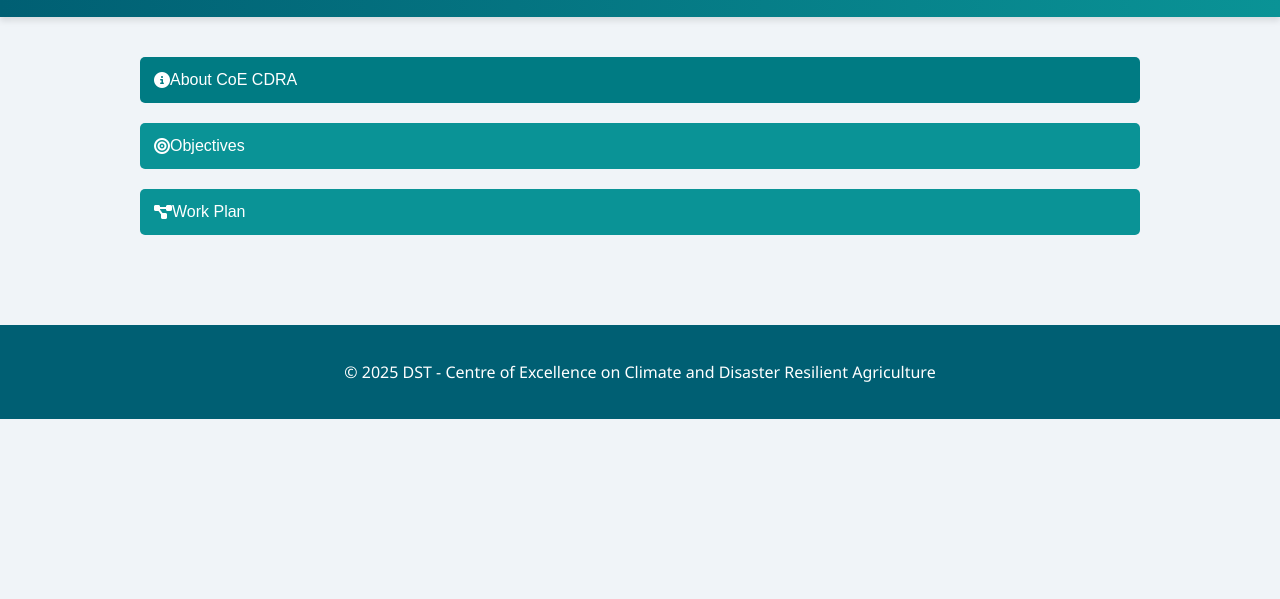
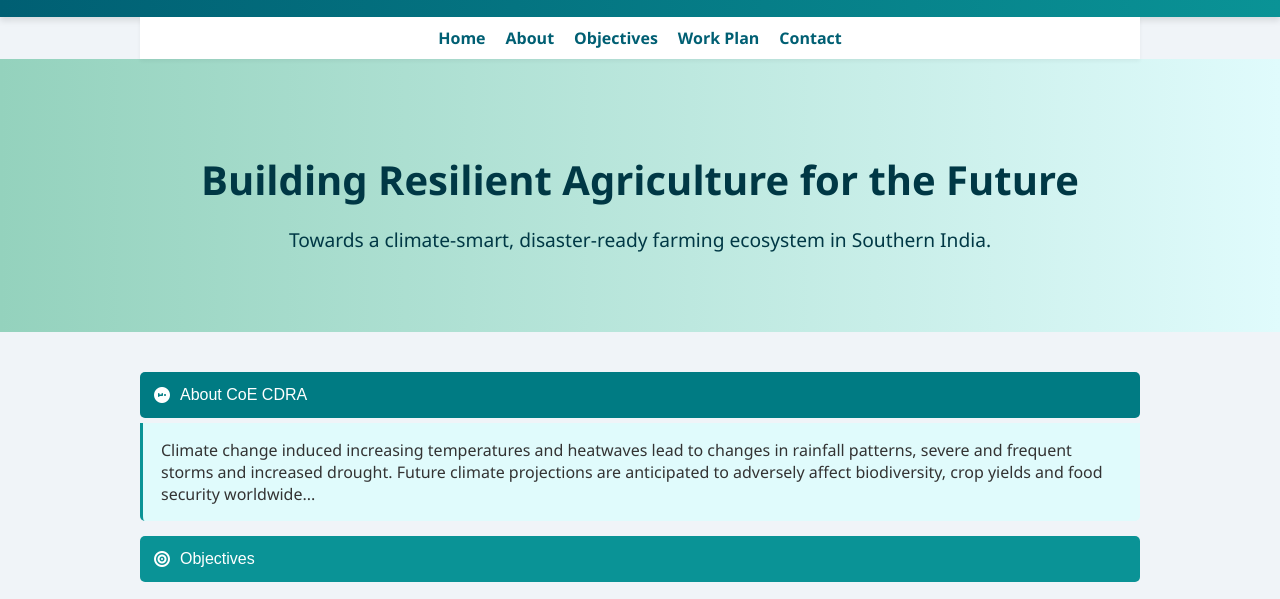
Before and after one commit to CoE-CDRA-TNAU/coecdra-site, a plain HTML site: page index.html in a window 1280 px wide. Both pictures are taken after a click on the button "About CoE CDRA". Shown: the part 180-779 px from the top of the page. Drawn offline with Linux system fonts and the light colour scheme.

Commit message:
Update index.html

```diff
--- a/index.html
+++ b/index.html
@@ -11,8 +11,15 @@
       document.querySelectorAll(".collapsible").forEach(button => {
         button.addEventListener("click", () => {
           const content = button.nextElementSibling;
-          content.style.display = content.style.display === "block" ? "none" : "block";
           button.classList.toggle("active");
+          const icon = button.querySelector(".icon");
+          icon.classList.toggle("rotate");
+
+          if (content.style.maxHeight) {
+            content.style.maxHeight = null;
+          } else {
+            content.style.maxHeight = content.scrollHeight + "px";
+          }
         });
       });
     });
@@ -30,15 +37,36 @@
     </div>
   </header>
 
+  <!-- Navigation -->
+  <nav class="navbar container">
+    <ul class="nav-links">
+      <li><a href="#">Home</a></li>
+      <li><a href="#about">About</a></li>
+      <li><a href="#objectives">Objectives</a></li>
+      <li><a href="#workplan">Work Plan</a></li>
+      <li><a href="#contact">Contact</a></li>
+    </ul>
+  </nav>
+
+  <!-- Hero Section -->
+  <section class="hero">
+    <div class="hero-content container">
+      <h1>Building Resilient Agriculture for the Future</h1>
+      <p>Towards a climate-smart, disaster-ready farming ecosystem in Southern India.</p>
+    </div>
+  </section>
+
+  <!-- Main Content -->
   <main class="container">
-    <section>
-      <button class="collapsible"><i class="fas fa-info-circle"></i> About CoE CDRA</button>
+    <section id="about">
+      <button class="collapsible"><i class="fas fa-info-circle icon"></i> About CoE CDRA</button>
       <div class="content">
         <p>Climate change induced increasing temperatures and heatwaves lead to changes in rainfall patterns, severe and frequent storms and increased drought. Future climate projections are anticipated to adversely affect biodiversity, crop yields and food security worldwide...</p>
       </div>
     </section>
-    <section>
-      <button class="collapsible"><i class="fas fa-bullseye"></i> Objectives</button>
+
+    <section id="objectives">
+      <button class="collapsible"><i class="fas fa-bullseye icon"></i> Objectives</button>
       <div class="content">
         <ul>
           <li>Understand climatic risk and vulnerability in agriculture under current and future climate.</li>
@@ -48,14 +76,16 @@
         </ul>
       </div>
     </section>
-    <section>
-      <button class="collapsible"><i class="fas fa-project-diagram"></i> Work Plan</button>
+
+    <section id="workplan">
+      <button class="collapsible"><i class="fas fa-project-diagram icon"></i> Work Plan</button>
       <div class="content">
         <p>The proposal includes climate risk assessments, sustainable food systems, stakeholder capacity building, and science-policy linkage.</p>
       </div>
     </section>
   </main>
 
+  <!-- Footer -->
   <footer>
     <p>&copy; 2025 DST - Centre of Excellence on Climate and Disaster Resilient Agriculture</p>
   </footer>
```
